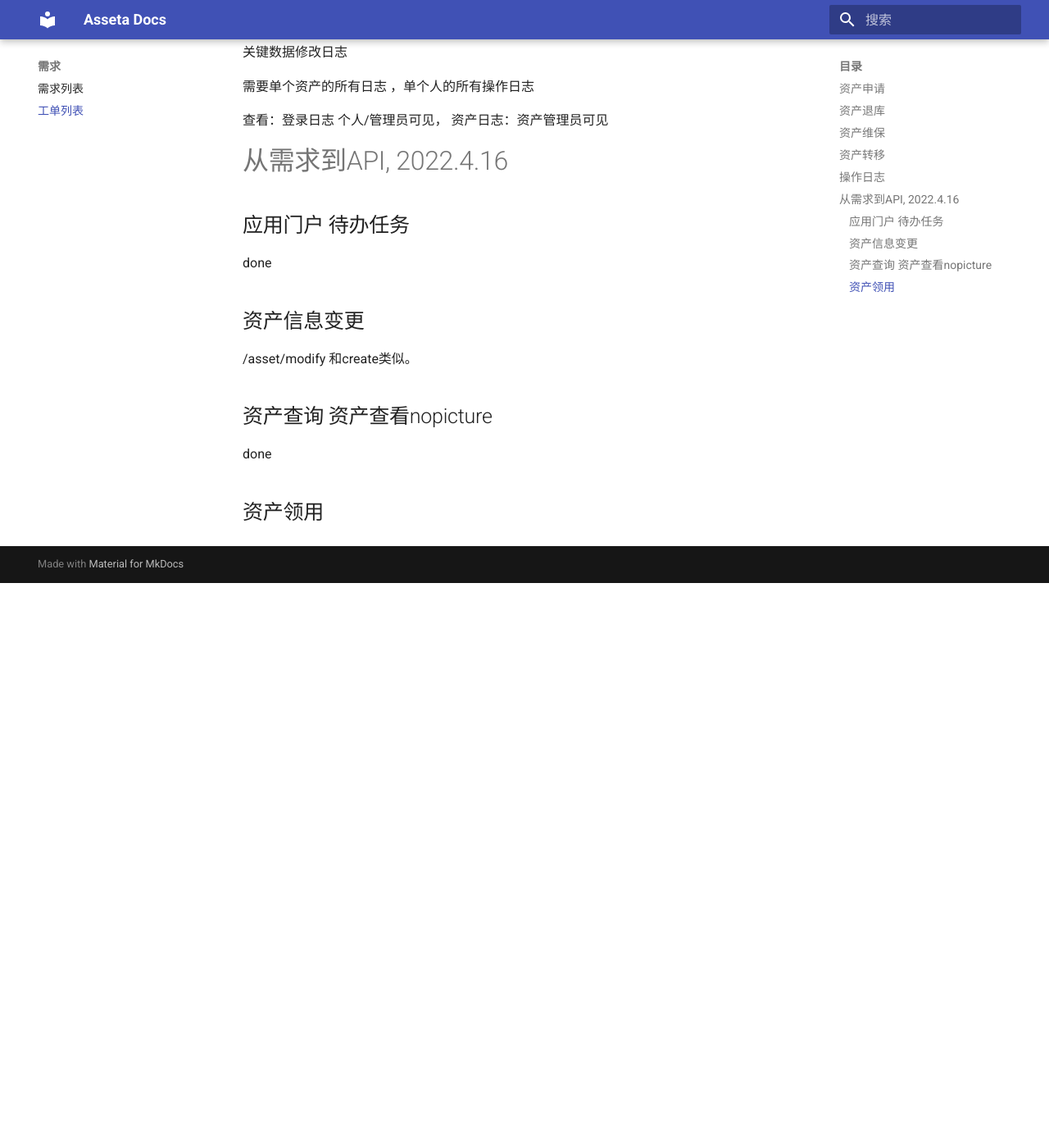
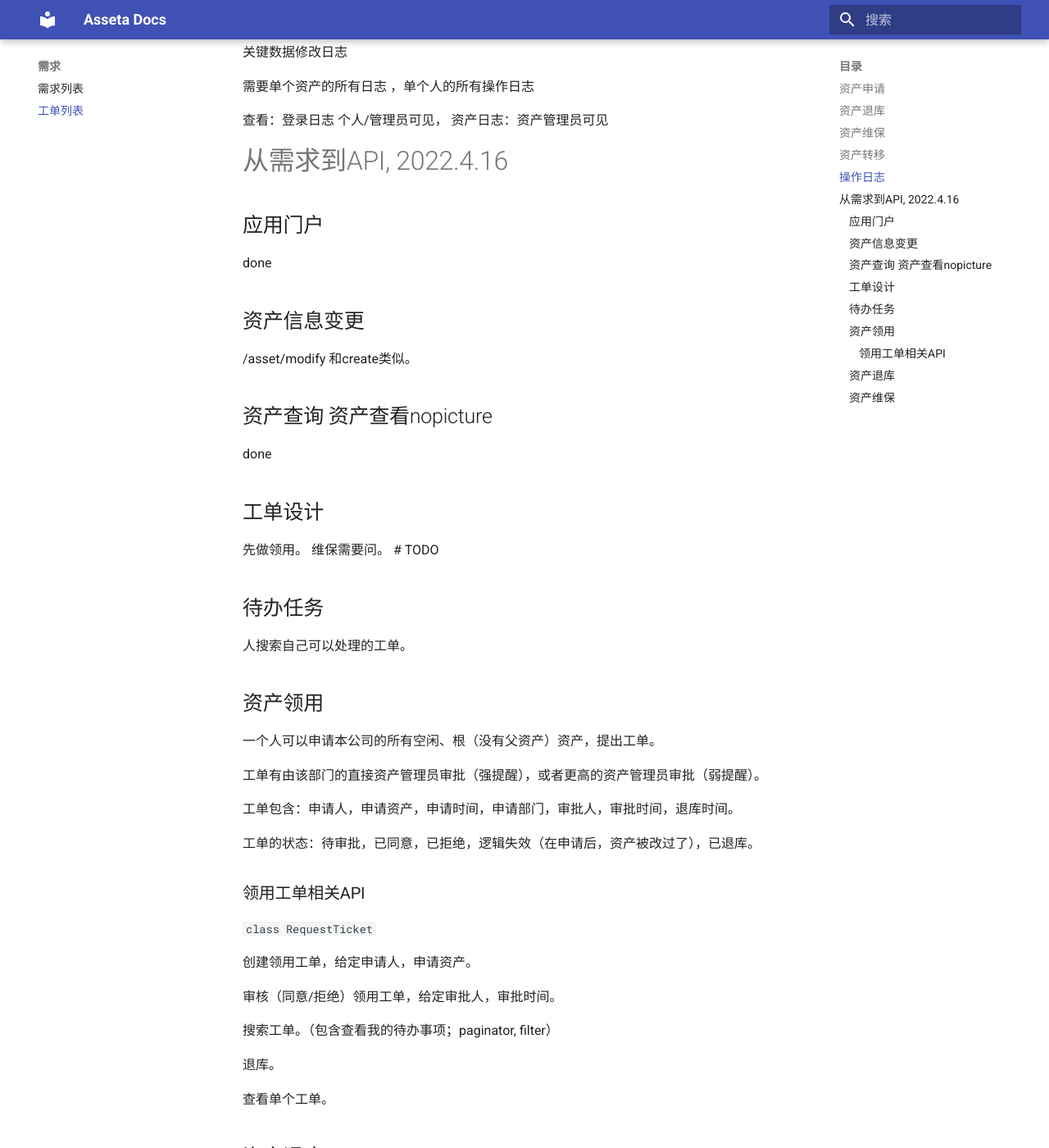
Before and after one commit to kuritas/asseta-docs, an MkDocs documentation site: the page built from docs/requirement/ticket.md, in a window 1280 px wide and 1400 px high, scrolled down 719 px. Shown: the whole window at 82% size. Built offline with MkDocs 1.6.1 and Material for MkDocs 9.7.7, drawn with Linux system fonts in a browser that asks for light colours; before the commit the page ends 1430 px from its top, so only the background shows below that.

Commit message:
add: ticket related requirements, except maintain

```diff
--- a/docs/requirement/ticket.md
+++ b/docs/requirement/ticket.md
@@ -46,4 +46,40 @@ done
 
 done
 
+## 工单设计
+
+先做领用。 维保需要问。 # TODO
+
+## 待办任务
+
+人搜索自己可以处理的工单。
+
 ## 资产领用
+
+一个人可以申请本公司的所有空闲、根（没有父资产）资产，提出工单。
+
+工单有由该部门的直接资产管理员审批（强提醒），或者更高的资产管理员审批（弱提醒）。
+
+工单包含：申请人，申请资产，申请时间，申请部门，审批人，审批时间，退库时间。
+
+工单的状态：待审批，已同意，已拒绝，逻辑失效（在申请后，资产被改过了），已退库。
+
+### 领用工单相关API
+
+`class RequestTicket`
+
+创建领用工单，给定申请人，申请资产。
+
+审核（同意/拒绝）领用工单，给定审批人，审批时间。
+
+搜索工单。（包含查看我的待办事项；paginator, filter）
+
+退库。
+
+查看单个工单。
+
+## 资产退库
+
+## 资产维保
+
+TODO
```
Also changed, not shown: other parts of docs/requirement/ticket.md (+1 -1 lines), docs/API/asset.md (+5 -1 lines).
